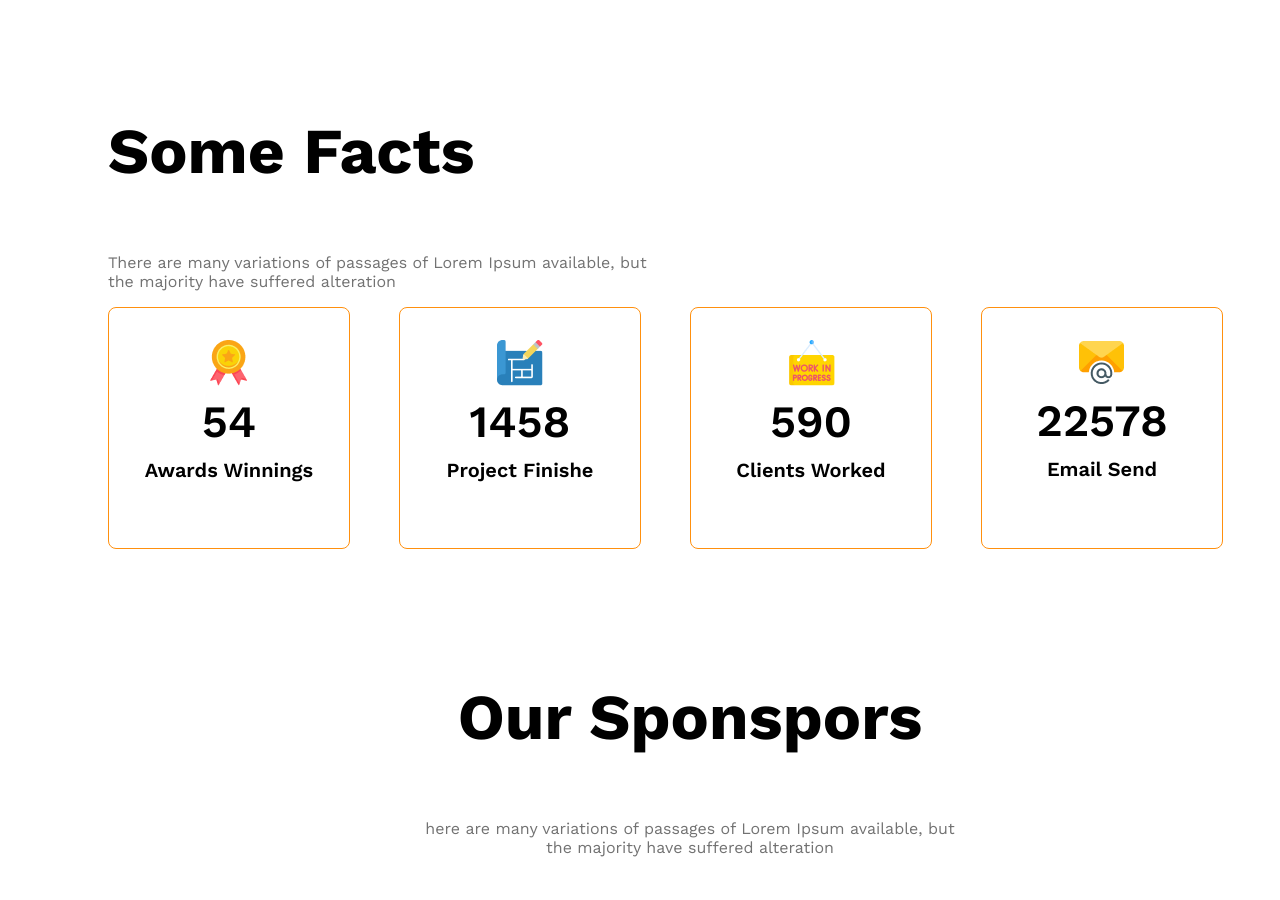
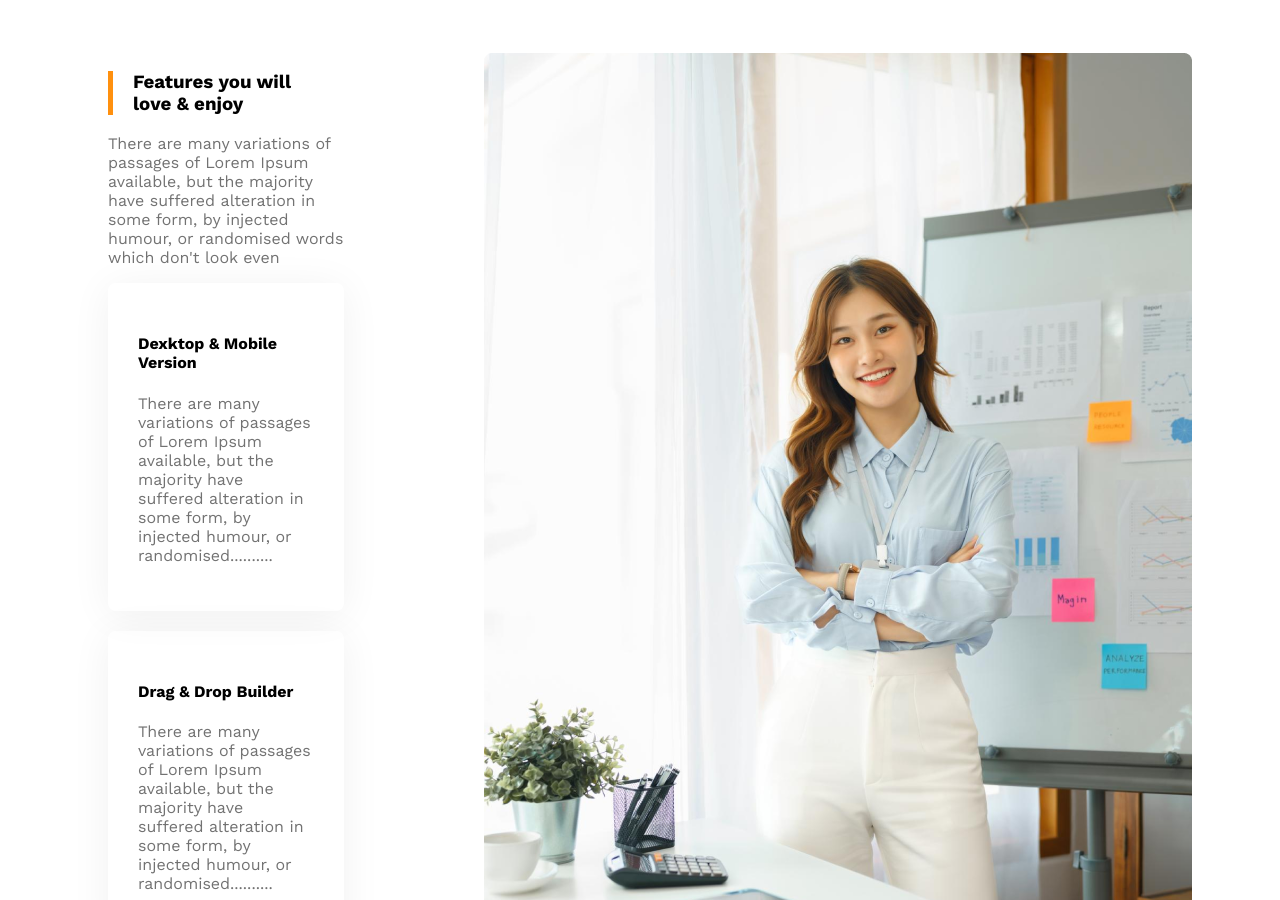
Before and after one commit to Kafayetulla/g3-architects-resources, a plain HTML site: page index.html in a window 1280 px wide. Shown: the part 1900-2800 px from the top of the page. Drawn offline with nearby package versions, Linux system fonts and the light colour scheme.

Commit message:
added feactures card and image process

```diff
--- a/index.html
+++ b/index.html
@@ -47,6 +47,47 @@
             <button class="btn-primary">Explore More</button>
         </div>
       </section>
+      <!-- fecture section strat -->
+       <section class="feature display-flex ">
+        <div>
+           <h3 class="feature-section-title">Features you will <br>
+            love & enjoy</h3>
+            <p class="text-light-gray">There are many variations of passages of Lorem Ipsum available, but the
+                majority have suffered alteration in some form, by injected humour, or
+                randomised words which don't look even</p>
+                <div class="feature-cart">
+                    <h4 class="feature-titles">Dexktop & Mobile Version</h4>
+                    <p class="text-light-gray">There are many variations of passages of Lorem Ipsum available,
+                        but the majority have suffered alteration in some form, by
+                        injected humour, or randomised..........</p>
+                </div>
+                <div class="feature-cart">
+                    <h4 class="feature-titles">Drag & Drop Builder</h4>
+                    <p class="text-light-gray">There are many variations of passages of Lorem Ipsum available,
+                        but the majority have suffered alteration in some form, by
+                        injected humour, or randomised..........</p>
+                </div>
+                <div class="feature-cart">
+                    <h4 class="feature-titles">Awesome Modern Design</h4>
+                    <p class="text-light-gray">There are many variations of passages of Lorem Ipsum available,
+                        but the majority have suffered alteration in some form, by
+                        injected humour, or randomised..........</p>
+                </div>
+                <div class="feature-cart">
+                    <h4 class="feature-titles">Super Easy to Edit</h4>
+                    <p class="text-light-gray">There are many variations of passages of Lorem Ipsum available,
+                        but the majority have suffered alteration in some form, by
+                        injected humour, or randomised..........</p>
+                </div>
+        </div>
+        <div>
+            <img src="images/architect.png" alt="">
+            <button id=" Experienc-bage" class="btn-primary">
+                <span id="Experienc-year">10+Year</span> <span>Experienc</span>
+            </button>
+
+        </div>
+       </section>
       <!-- Some Fact-->
        <section class="section-titles">
         <h3 class="section-title">Some Facts</h3>
--- a/styles/style.css
+++ b/styles/style.css
@@ -104,6 +104,28 @@ font-weight: 500;
 .text-primary{
     color: #ff900E;
 }
+/* feature related style  */
+.feature{
+    gap: 140px;
+    margin: 70px 80px 0 100px;
+
+}
+.feature-section-title{
+    border-left: 5px solid #ff900E;
+    padding-left: 20px;
+}
+.feature-cart{
+    padding: 30px;
+    border-radius: 8px;
+    box-shadow: 0 4px 40px 0 rgba(0,0,0,0.06);
+    margin-bottom: 20px;
+}
+.feature-cart.feature-titles{
+    font-weight: 600;
+    font-size: 1.25rem;
+    margin-top: 0;
+    margin-bottom: 0;
+}
 /* some fact relate style  */
 .section-titles{
     margin-left: 100px;
```
